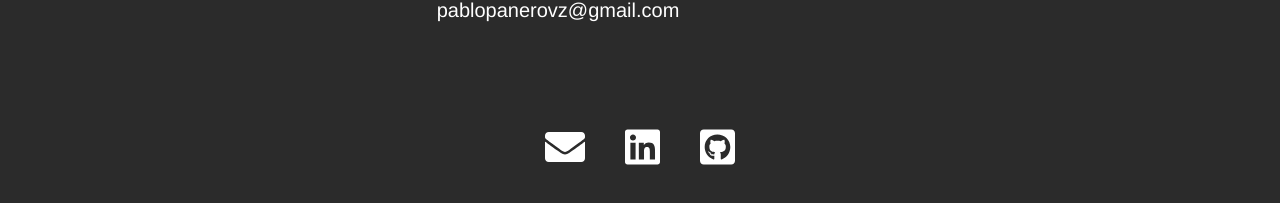
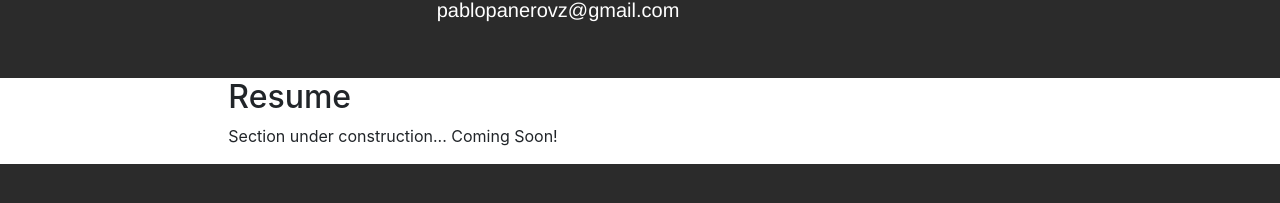
Before and after one commit to ppanero/ppanero.github.io, a React app: page / in a window 1280 px wide. Shown: the part 1162-1365 px from the top of the page. Built offline with nearby package versions, Linux system fonts and the light colour scheme.

Commit message:
components: add resume section skeleton

```diff
--- /dev/null
+++ b/assets/scss/resume.scss
@@ -0,0 +1,8 @@
+@import "./variables.scss";
+
+.resume {
+  background: $background-color-light;
+  color: $text-color-dark;
+  font: $font-size-medium $text-font;
+  padding: 40px 0px;
+}
--- a/src/App.js
+++ b/src/App.js
@@ -3,6 +3,7 @@ import About from './Components/About';
 import Footer from './Components/Footer';
 import Header from './Components/Header';
 import Home from './Components/Home';
+import Resume from './Components/Resume';
 
 import data from '../assets/data/info.json';
 
@@ -37,6 +38,7 @@ class App extends Component {
         <Header/>
         <Home data={this.state.information.personal}/>
         <About data={this.state.information.personal}/>
+        <Resume/>
         <Footer/>
       </div>
     );
--- /dev/null
+++ b/src/Components/Resume.js
@@ -0,0 +1,28 @@
+import React, { Component } from 'react';
+import { Col, Container, Row } from 'react-bootstrap';
+
+class About extends Component {
+  render() {
+
+    if(this.props.data){
+      // TODO: Get the needed data
+    }
+
+    return (
+      <Container fluid id="resume" className="resume">
+        <Row className="justify-content-md-center">
+          <Col md={8}>
+              <Row>
+                <Col>
+                  <h2>Resume</h2>
+                  <p>Section under construction... Coming Soon!</p>
+                </Col>
+              </Row>
+          </Col>
+        </Row>
+      </Container>
+    );
+  }
+}
+
+export default About;
```
